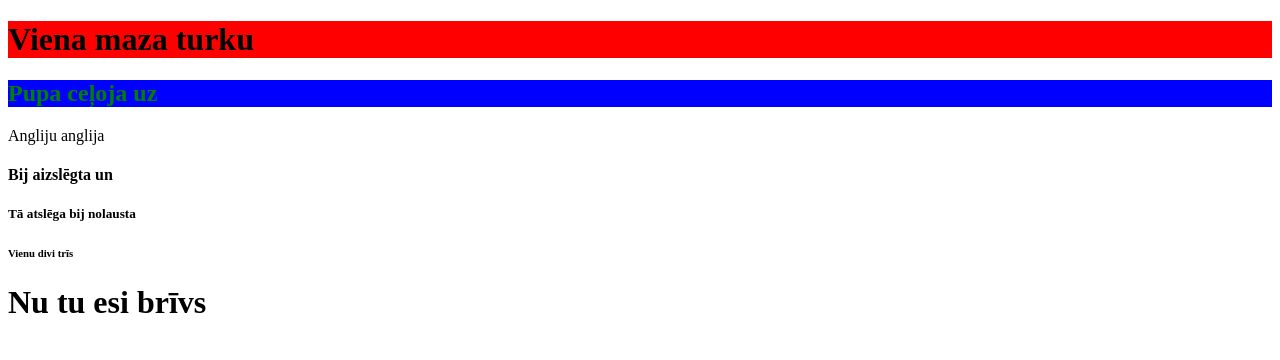
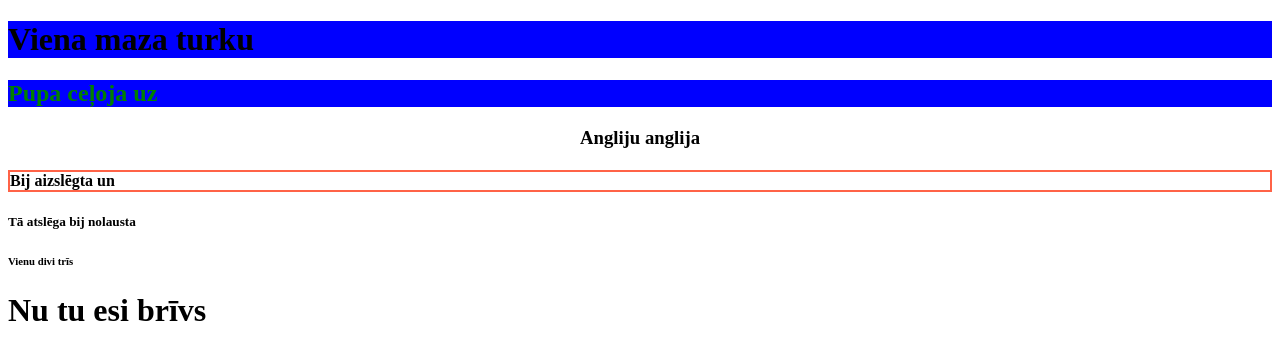
Before and after one commit to oakypoo/create-index.html, a plain HTML site: page createnewindex.html in a window 1280 px wide. Drawn offline with Linux system fonts and the light colour scheme.

Commit message:
Update createnewindex.html

```diff
--- a/createnewindex.html
+++ b/createnewindex.html
@@ -6,10 +6,10 @@
 
 <body>
 
-<h1 style="background-color:red;" >Viena maza turku</h1>
+<h1 style="background-color:blue;">Viena maza turku</h1>
 <h2 style="color:green;background-color:blue;">Pupa ceļoja uz</h2>
-  <h3<h3 style="text-align:centre;">Angliju anglija</h3>
-<h4>Bij aizslēgta un</h4>
+<h3 style="text-align:center;">Angliju anglija</h3>
+<h4 style="border:2px solid Tomato;">Bij aizslēgta un</h4>
 <h5>Tā atslēga bij nolausta</h5>
 <h6>Vienu divi trīs</h6>
 <h1>Nu tu esi brīvs</h1>
```
